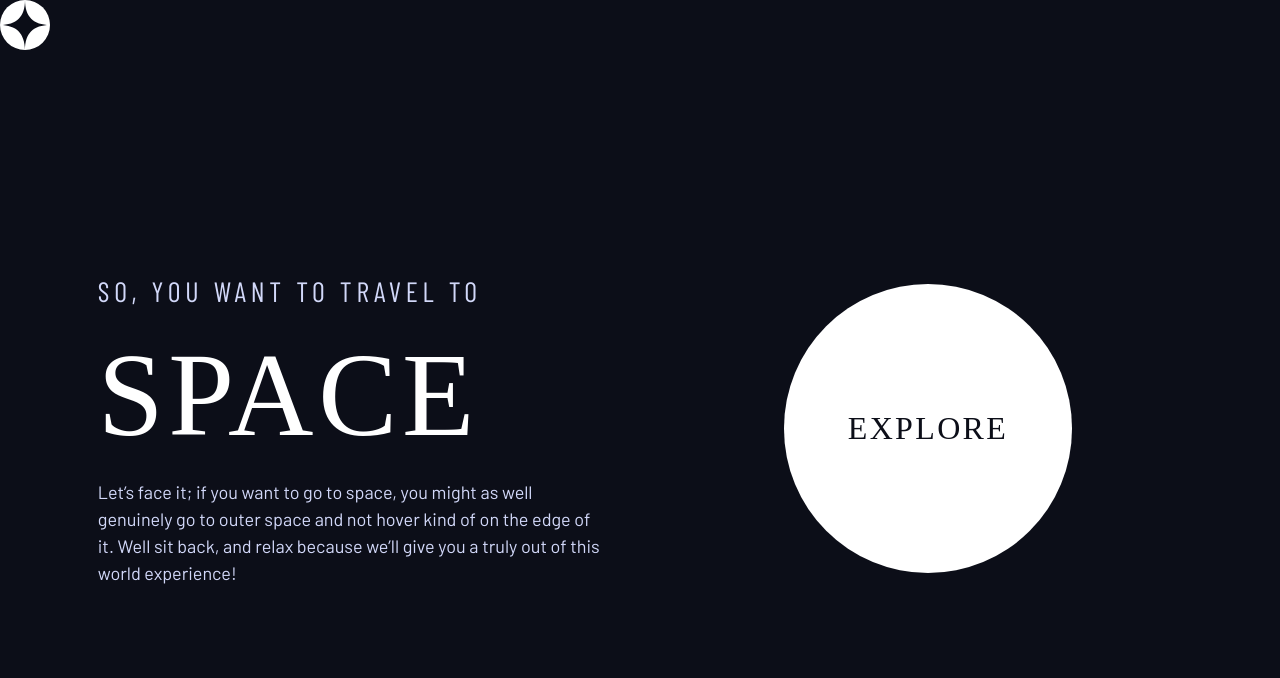
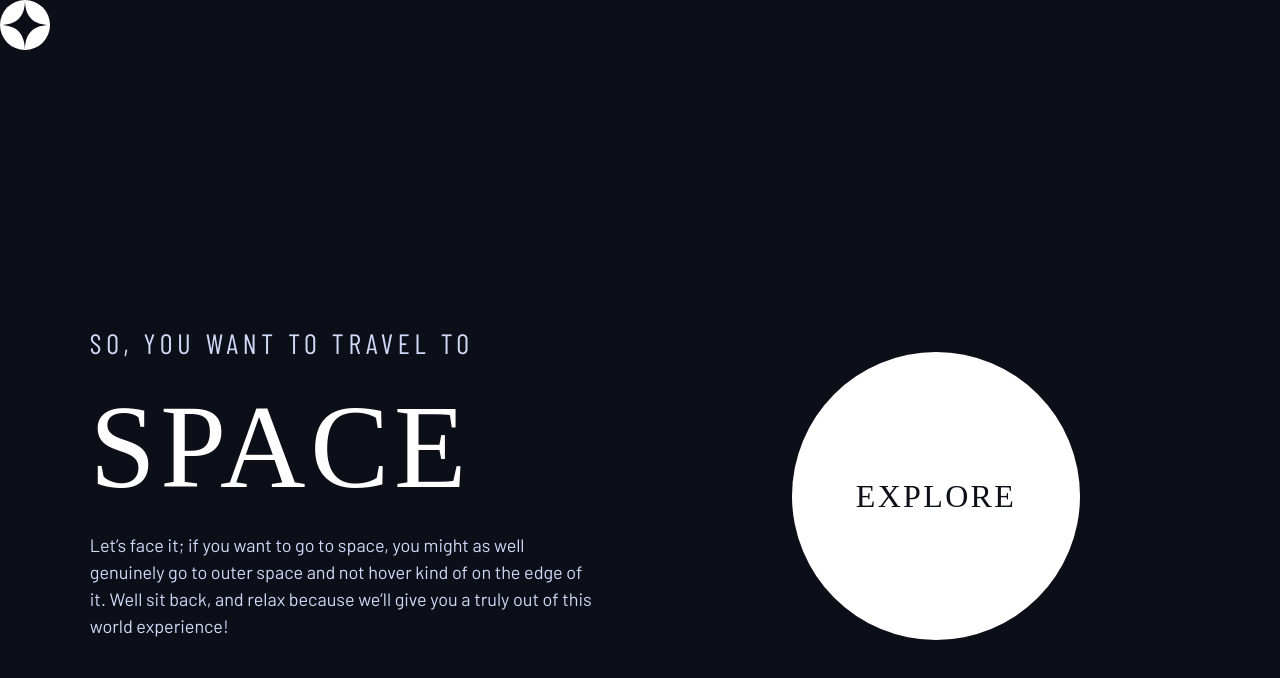
Before and after one commit to srzvan/space-travel-agency, a Next.js app: page / in a window 1280 px wide. Shown: the top 678 px of the page. Built offline with nearby package versions, Linux system fonts and the light colour scheme; a web font is replaced by a local one.

Commit message:
grid-container home modifier class

```diff
--- a/pages/index.js
+++ b/pages/index.js
@@ -36,7 +36,7 @@ export default function Home() {
           </ul>
         </nav> */}
       </header>
-      <main className="grid-container">
+      <main className="grid-container grid-container--home">
         <Flow>
           <h1 className="ff-sans-cond fs-500 letter-spacing-1 text-accent uppercase flow">
             <span>So, you want to travel to</span>
@@ -51,12 +51,7 @@ export default function Home() {
         </Flow>
         <div>
           <Link href="/destinations">
-            <a
-              className="ff-serif fs-600 uppercase text-dark bg-white letter-spacing-3 large-button"
-              style={{ flexBasis: 0 }}
-            >
-              Explore
-            </a>
+            <a className="ff-serif uppercase text-dark bg-white letter-spacing-3 large-button">Explore</a>
           </Link>
         </div>
       </main>
--- a/styles/globals.css
+++ b/styles/globals.css
@@ -20,8 +20,8 @@
 
   /* font-families */
   --ff-serif: "Bellefair", serif;
+  --ff-sans-normal: "Barlow", sans-serif;
   --ff-sans-cond: "Barlow Condensed", sans-serif;
-  --ff-sans-normal: "Barlow", sans-serif;
 }
 
 @media (min-width: 35em) {
@@ -35,7 +35,6 @@
 
 @media (min-width: 45em) {
   :root {
-    /* font-sizes */
     --fs-800: 6.25rem;
     --fs-700: 3.5rem;
     --fs-600: 2rem;
--- a/styles/utility.css
+++ b/styles/utility.css
@@ -46,7 +46,7 @@
   .grid-container {
     text-align: left;
     column-gap: var(--container-gap, 2rem);
-    grid-template-columns: minmax(2rem, 1fr) repeat(2, minmax(0, 41.25rem)) minmax(2rem, 1fr);
+    grid-template-columns: minmax(1rem, 1fr) repeat(2, minmax(0, 41.25rem)) minmax(1rem, 1fr);
   }
 
   .grid-container > *:first-child {
@@ -54,6 +54,11 @@
   }
   .grid-container > *:last-child {
     grid-column: 3;
+  }
+
+  .grid-container--home {
+    padding-bottom: max(6rem, 20vh);
+    align-items: end;
   }
 }
 
```
